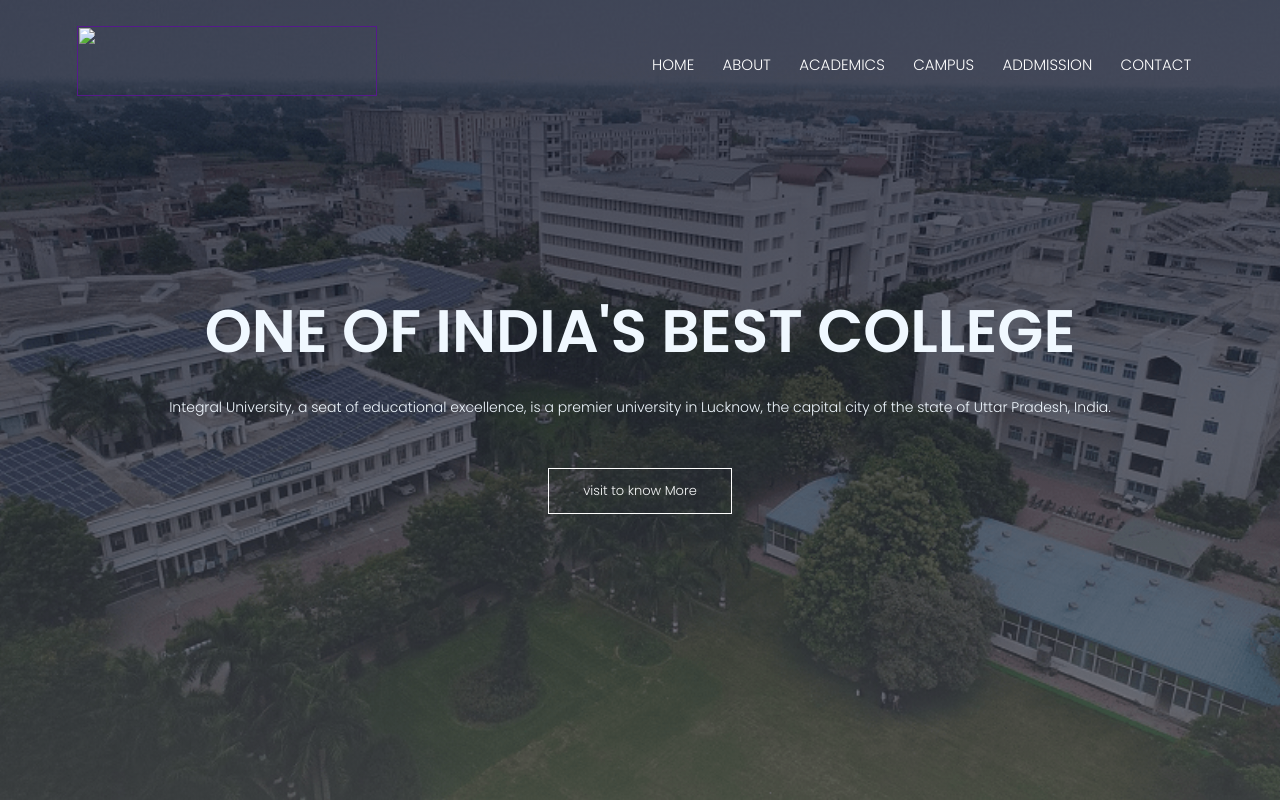
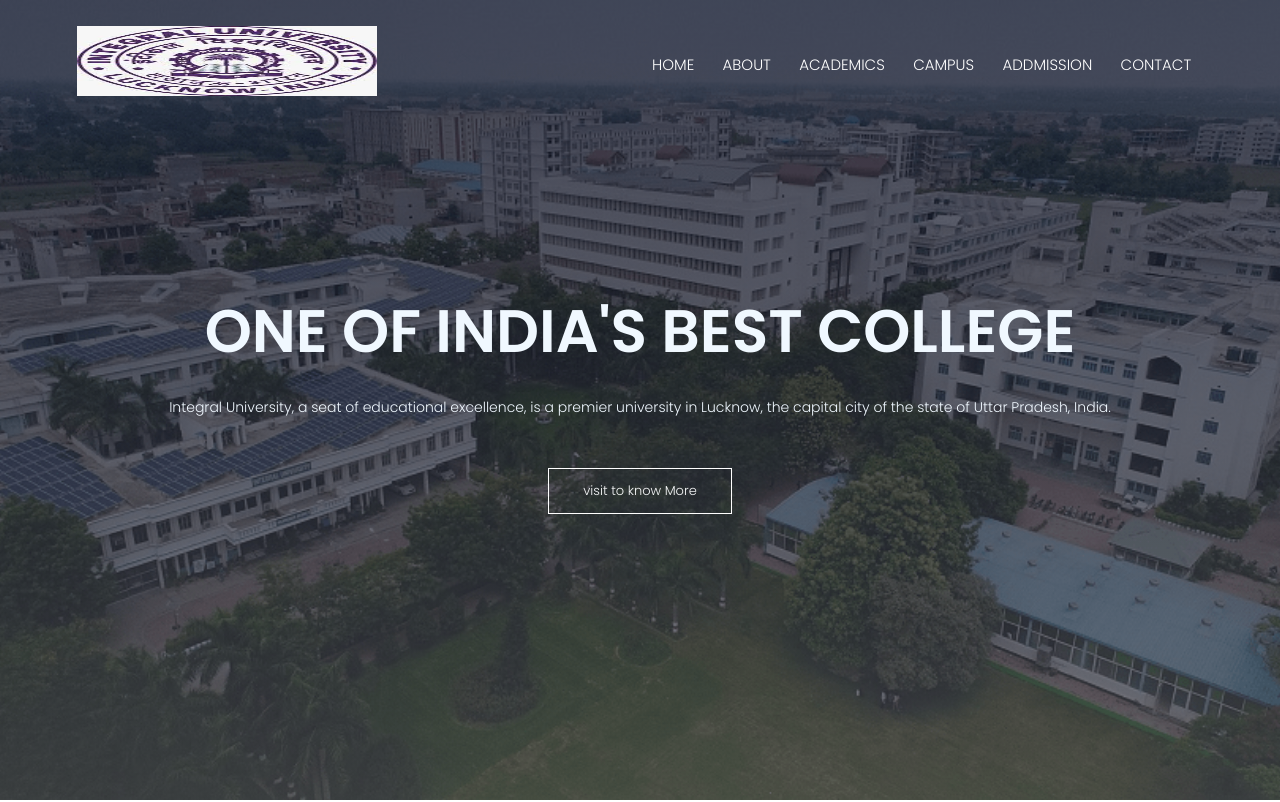
Before and after one commit to Kashaanofficial/blogintegral, a plain HTML site: page index.html in a window 1280 px wide. Shown: the top 802 px of the page. Drawn offline with Linux system fonts and the light colour scheme.

Commit message:
Update index.html

```diff
--- a/index.html
+++ b/index.html
@@ -15,7 +15,7 @@
 <body>
     <section class="header">
         <nav>
-            <a href=""><img src="IntegralUniversityLogo.jpg"></a>
+            <a href=""><img src="iu.jfif"></a>
             <div class="nav">
                 <ul>
                     <li><a href="">HOME</a></li>
```
